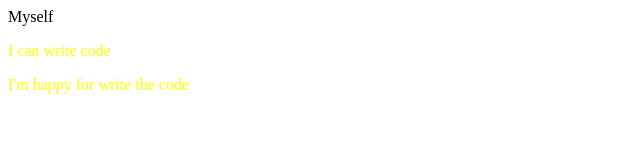
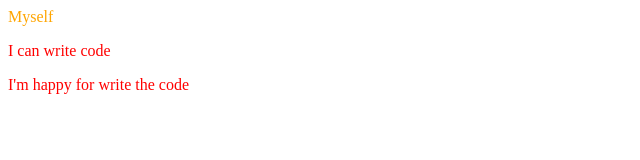
Before and after one commit to anishaakter10/second-repo, a plain HTML site: page index.html in a window 1280 px wide. Shown: the whole page, without its empty margins (0-640 px from the left). Drawn offline with Linux system fonts and the light colour scheme.

Commit message:
style changed

```diff
--- a/style.css
+++ b/style.css
@@ -1,3 +1,6 @@
 p{
-    color: yellow;
+    color: red;
 }
+h{
+    color: orange;
+}
```
